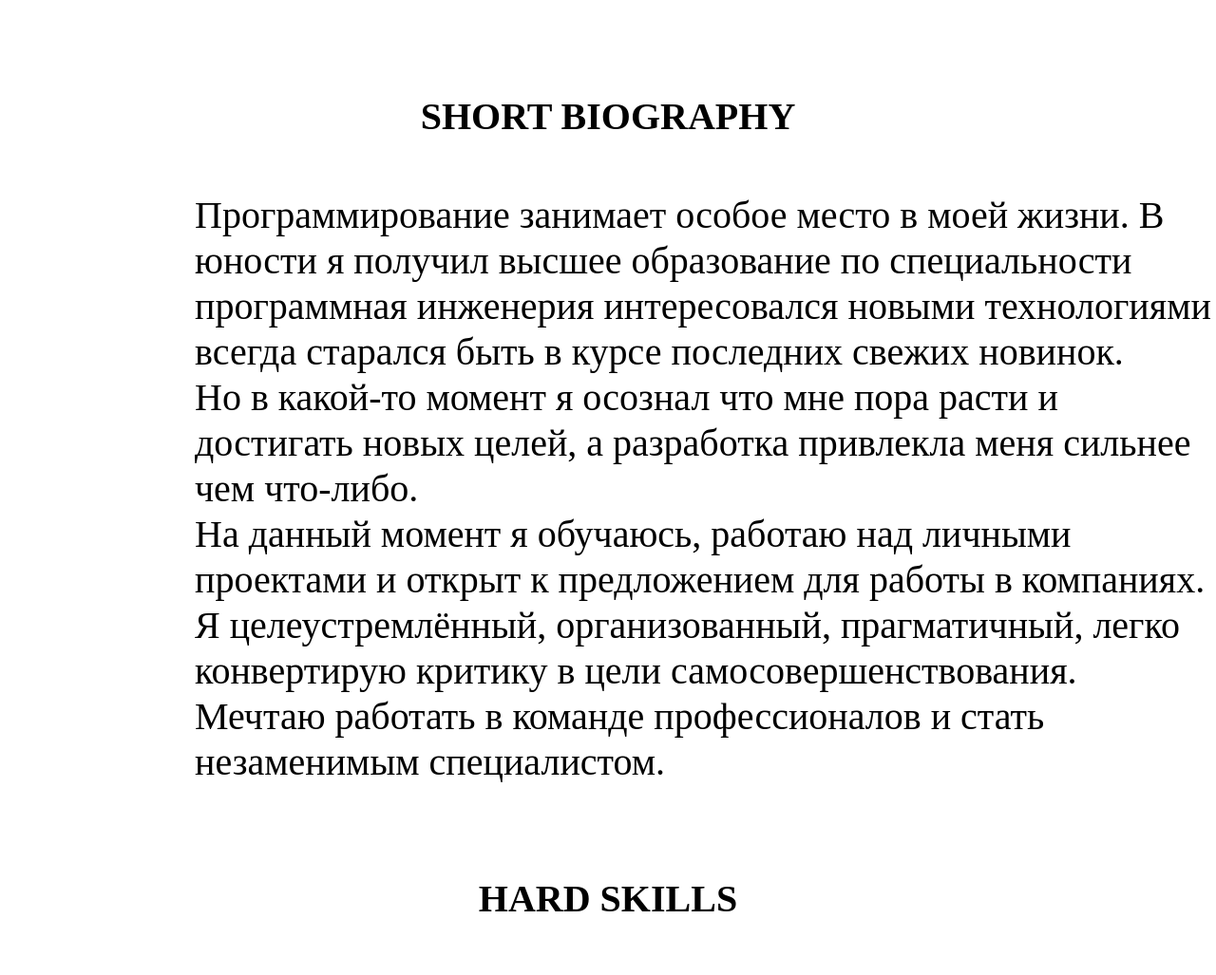
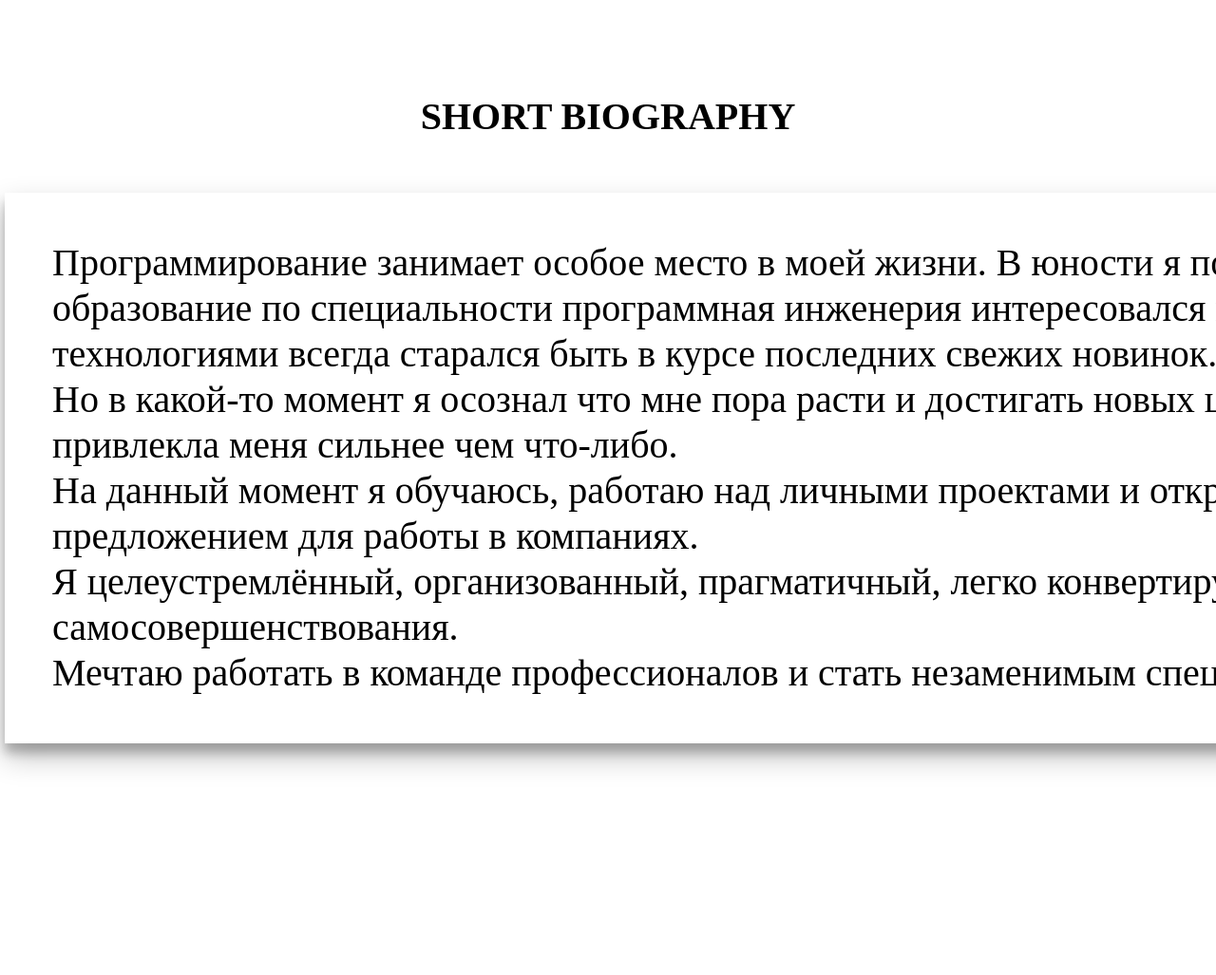
Before and after one commit to Lumenatom/My__Portfolio, a plain HTML site: page index.html in a window 1280 px wide. Shown: the part 1053-2080 px from the top of the page at 95% size. Drawn offline with Linux system fonts and the light colour scheme.

Commit message:
Update style.css

```diff
--- a/style.css
+++ b/style.css
@@ -132,12 +132,16 @@ body {
 }
 
 .short__biography {
-	display: flex;
-	max-width: 1700px;
-	margin-left: 200px;
-	margin-bottom: 100px;
+	/* display: flex;
+	align-items: center;
+	max-width: 1650px;
+	margin-left: 230px; */
+	width: 1650px;
+	margin: 0 auto;
+	margin-bottom: 250px;
 	margin-top: 60px;
 	/* padding-top: 150px; */
+	box-shadow: 0 14px 28px rgba(0,0,0,0.25), 0 10px 10px rgba(0,0,0,0.22);
 }
 
 .short__biography p {
@@ -146,6 +150,7 @@ body {
 	font-weight: 500;
 	text-align: left;
 	line-height: 1.2em;
+	padding: 50px;
 }
 
 h2 {
```
